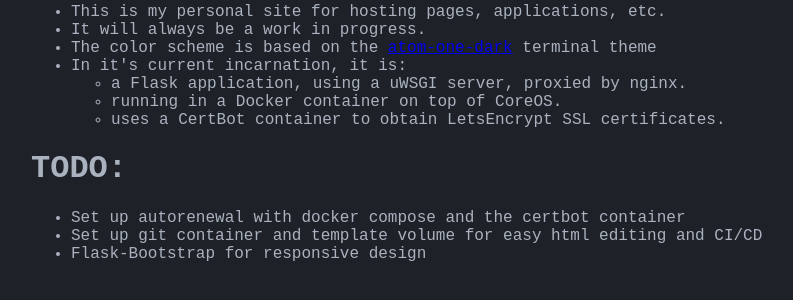
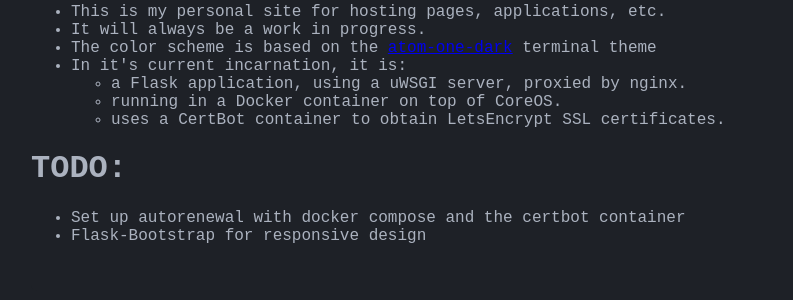
Before and after one commit to free-meal/personal-site, a Flask app: page / in a window 1280 px wide. Shown: the part 132-432 px from the top of the page, without its empty margins (9-802 px from the left). Run offline with Flask 2, Linux system fonts and the light colour scheme.

Commit message:
editing todo list

```diff
--- a/templates/about_site.html
+++ b/templates/about_site.html
@@ -17,7 +17,6 @@
         <h1>TODO:</h1>
         <ul>
             <li>Set up autorenewal with docker compose and the certbot container</li>
-            <li>Set up git container and template volume for easy html editing and CI/CD</li>
             <li>Flask-Bootstrap for responsive design</li>
         </ul>
     </div>
```
